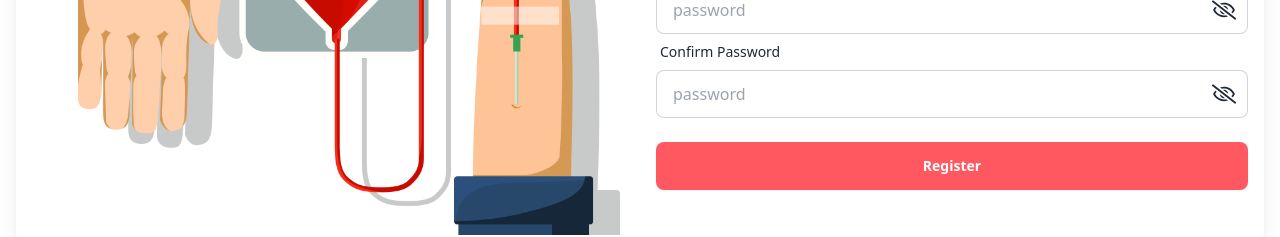
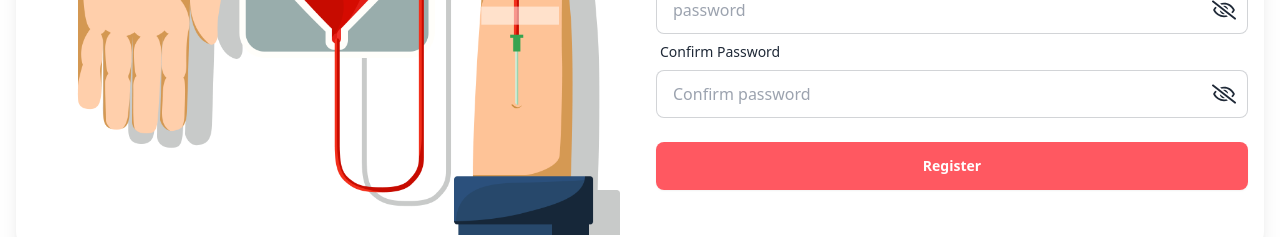
Before and after one commit to Rafidul01/blood-wave-client, a React (Vite) app: page /register in a window 1280 px wide. Shown: the part 557-794 px from the top of the page. Built offline with nearby package versions, Linux system fonts and the light colour scheme; no server answers.

Commit message:
imagebb hosting hosting with api complite

```diff
--- a/package.json
+++ b/package.json
@@ -10,6 +10,7 @@
     "preview": "vite preview"
   },
   "dependencies": {
+    "axios": "^1.7.2",
     "localforage": "^1.10.0",
     "match-sorter": "^6.3.4",
     "react": "^18.2.0",
--- a/src/pages/Register/Register.jsx
+++ b/src/pages/Register/Register.jsx
@@ -3,6 +3,10 @@ import img from "../../assets/image/register.png";
 import { Link } from "react-router-dom";
 import { useState } from "react";
 import { FaRegEye, FaRegEyeSlash } from "react-icons/fa";
+import axios from "axios";
+
+const image_hosting_key = import.meta.env.VITE_IMAGE_HOSTING_KEY;
+const image_hosting_api = `https://api.imgbb.com/1/upload?key=${image_hosting_key}`
 const Register = () => {
     const [eye, setEye] = useState(false);
     const [eyeTwo, setEyeTwo] = useState(false);
@@ -12,7 +16,21 @@ const Register = () => {
     watch,
     formState: { errors },
   } = useForm();
-  const onSubmit = (data) => console.log(data);
+  const onSubmit = async (data) => {
+    console.log(data);
+    const imageFile = { image: data.profilePicture[0] }
+    const res = await axios.post(image_hosting_api, imageFile, {
+      headers: {
+        'Content-Type': 'multipart/form-data'
+      }
+    });
+
+
+
+    console.log(res.data);
+    // console.log(res);
+
+  }
   console.log(watch("district"));
   const handelSeePass = () => {
     setEye(!eye);
@@ -127,10 +145,18 @@ const Register = () => {
                   type={eye ? "text" : "password"}
                   name="password"
                   placeholder="password"
-                  {...register("Password",{ required: true })}
+                  {...register("Password",{ required: true ,minLength: 6,
+                    maxLength: 20,
+                    pattern:/^(?=.*[A-Z])(?=.*[a-z])(?=.*\d)(?=.*[\W_]).+$/
+                  })}
                   className="input input-bordered"
-                  required
+
                 />
+                {errors.Password?.type === "required" && <span className="text-red-500">Password is required</span>}
+              {errors.Password?.type === "minLength" && <span className="text-red-500">Password must be 6 characters</span>}
+              {errors.Password?.type === "maxLength" && <span className="text-red-500">Password must be less than 20 characters</span>}
+              {errors.Password?.type === "pattern" && <span className="text-red-500">Password must have at least one uppercase, one lowercase, one number and one special character</span>}
+
                 <Link
                   onClick={handelSeePass}
                   className="text-2xl absolute right-3 top-[48px]"
@@ -145,11 +171,19 @@ const Register = () => {
                 <input
                   type={eyeTwo ? "text" : "password"}
                   name="password"
-                  placeholder="password"
-                  {...register("confirmPassword",{ required: true })}
+                  placeholder="Confirm password"
+                  {...register("confirmPassword",{ required: true,
+                    minLength: 6,
+                    maxLength: 20,
+                    pattern: /^(?=.*[A-Z])(?=.*[a-z])(?=.*\d)(?=.*[\W_]).+$/,
+                 })}
                   className="input input-bordered"
-                  required
+
                 />
+                {errors.confirmPassword?.type === "required" && <span className="text-red-500">Password is required</span>}
+              {errors.confirmPassword?.type === "minLength" && <span className="text-red-500">Password must be 6 characters</span>}
+              {errors.confirmPassword?.type === "maxLength" && <span className="text-red-500">Password must be less than or equal to 20 characters </span>}
+              {errors.confirmPassword?.type === "pattern" && <span className="text-red-500">Password must be at least one uppercase, one lowercase, one number and one special character</span>}
                 <Link
                   onClick={handelSeePassTwo}
                   className="text-2xl absolute right-3 top-[48px]"
```
Also changed, not shown: 1 other file (tests, documents, lock files or other folders).
